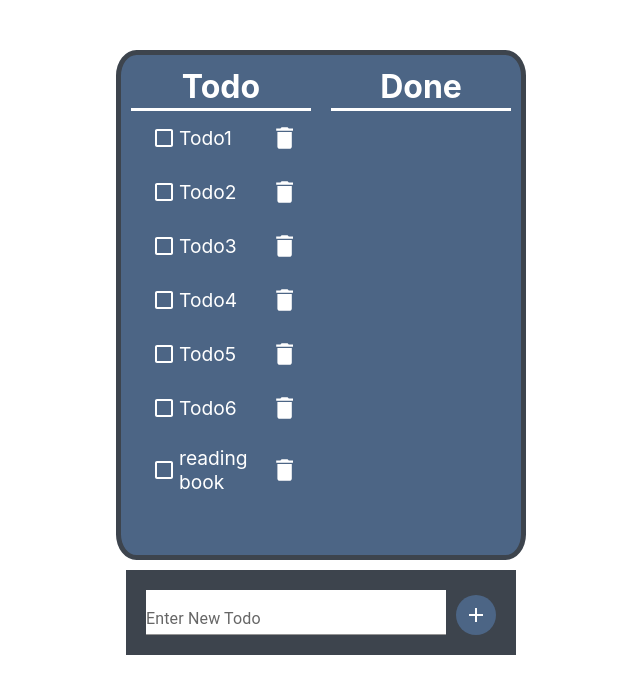
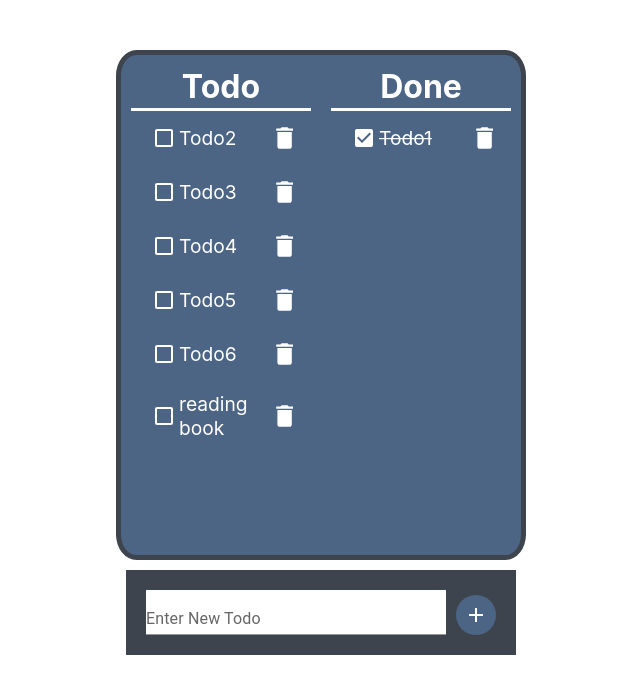
Before and after one commit to n-morishita/react-todo-app, a React (Create React App) app: page / in a window 1280 px wide. Shown: the top 694 px of the page, without its empty margins (319-959 px from the left). Built offline with nearby package versions, Linux system fonts and the light colour scheme; data requests are answered from the project's data file.

Commit message:
doneを更新

```diff
--- a/data.json
+++ b/data.json
@@ -3,7 +3,7 @@
     {
       "id": 1,
       "title": "Todo1",
-      "completed": false,
+      "completed": true,
       "editable": false
     },
     {
--- /dev/null
+++ b/src/components/Done.js
@@ -0,0 +1,23 @@
+import React from 'react'
+import DeleteIcon from '@mui/icons-material/Delete';
+import { Checkbox } from '@mui/material';
+
+const Done = ({value, handleCompleted, handleDelete}) => {
+  return (
+    <div>
+        <li className='TodoItem' key={value.id}>
+            <div>
+                <div className='TodoCheckbox'>
+                    <Checkbox sx={{ color: "white", '&.Mui-checked': { color: "white", }}} onChange={() => { handleCompleted(value);}} defaultChecked />
+                </div>
+                <div className='TodoTitle'>
+                    <div className='MainValue TodoDone'>{value.title}</div>
+                    <DeleteIcon sx={{cursor: "pointer"}} onClick={() => {handleDelete(value)}}/>
+                </div>
+            </div>
+        </li>
+    </div>
+  )
+}
+
+export default Done
--- a/src/components/TodoList.js
+++ b/src/components/TodoList.js
@@ -3,6 +3,7 @@ import { IconButton, TextField, Checkbox } from "@mui/material"
 import AddIcon from '@mui/icons-material/Add';
 import DeleteIcon from '@mui/icons-material/Delete';
 import Todo from './Todo';
+import Done from './Done';
 
 const TodoList = () => {
     const [allData, setAllData] = useState([])
@@ -162,11 +163,7 @@ const TodoList = () => {
                 <h1>Done</h1>
                 <ul>{dones.map((value) => {
                     return (
-                        <li key={value.id}>
-                            <Checkbox sx={{ color: "white", '&.Mui-checked': { color: "white", }}} onChange={() => { handleCompleted(value);}} defaultChecked />
-                            <div className='TodoName TodoDone'>{value.title}</div>
-                            <DeleteIcon sx={{cursor: "pointer"}} onClick={() => {handleDelete(value)}}/>
-                        </li>
+                        <Done value={value} handleCompleted={handleCompleted} handleDelete={handleDelete}/>
                     )
                     })}
                 </ul>
```
